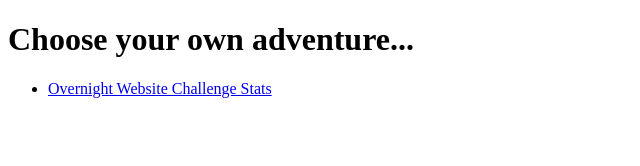
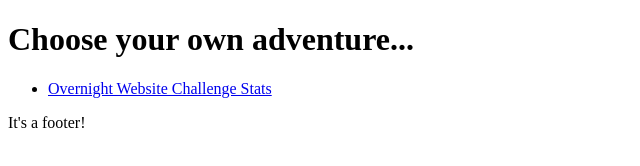
Before and after one commit to karbassi/nerd.mn, a plain HTML site: page index.html in a window 1280 px wide. Shown: the full height of the page, 0-640 px from the left. Drawn offline with Linux system fonts and the light colour scheme.

Commit message:
Added footer so that the index.html file changes in homes for the gh-pages file generation.

```diff
--- a/index.html
+++ b/index.html
@@ -9,5 +9,9 @@
         <ul>
             <li><a href="http://nerd.mn/owc-stats">Overnight Website Challenge Stats</a></li>
         </ul>
+
+        <div class="footer">
+            It's a footer!
+        </div>
     </body>
 </html>
```
